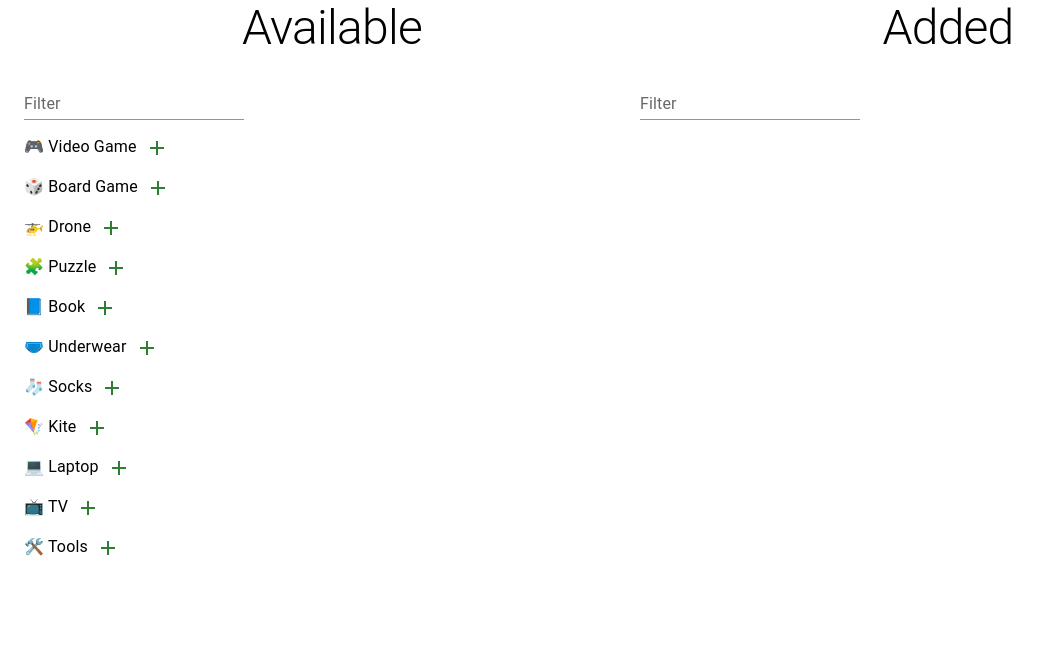
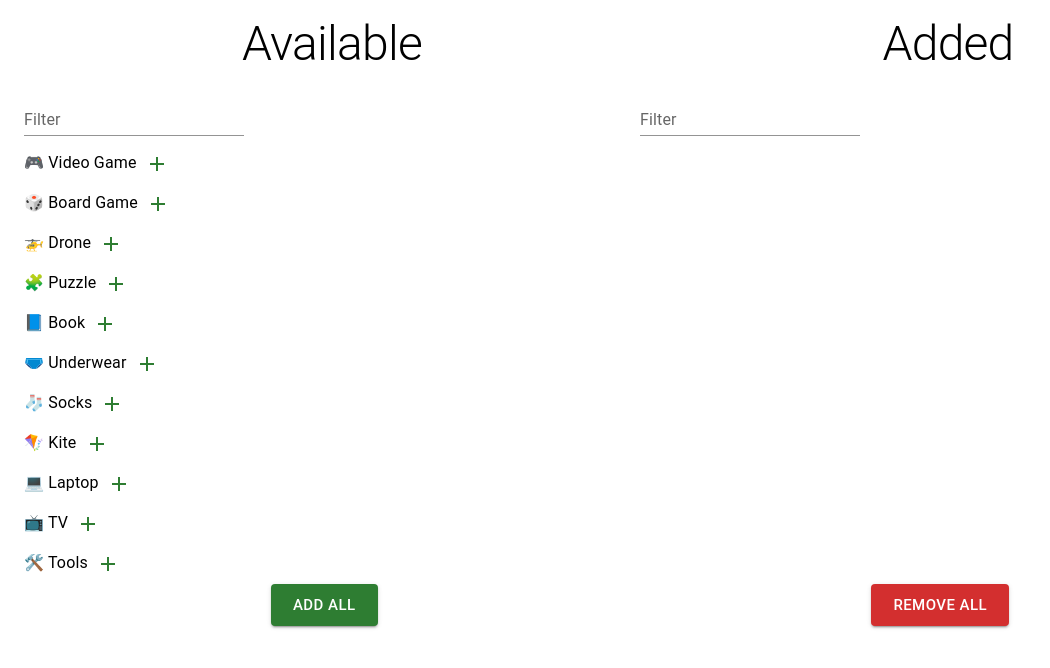
Before and after one commit to TerrenceMM2/MyChristmasList, a React (Create React App) app: page / in a window 1280 px wide. Shown: the top 668 px of the page, without its empty margins (0-1050 px from the left). Built offline with nearby package versions, Linux system fonts and the light colour scheme.

Commit message:
feat: add add all and remove all buttons and logic

```diff
--- a/src/components/ListContainer.jsx
+++ b/src/components/ListContainer.jsx
@@ -1,7 +1,7 @@
 import { useState } from "react";
-import PropTypes from "prop-types";
 
 // MUI Components
+import Button from "@mui/material/Button";
 import Grid from "@mui/material/Grid";
 
 // Custom Components
@@ -11,7 +11,7 @@ import AvailableColumn from "./AvailableColumn";
 // Data
 import itemData from "data/itemData";
 
-const ListContainer = (props) => {
+const ListContainer = () => {
   const [addedItems, setAddedItems] = useState([]);
   const [availableItems, setAvailableItems] = useState(itemData);
 
@@ -41,7 +41,7 @@ const ListContainer = (props) => {
   };
 
   return (
-    <Grid container>
+    <Grid container sx={{ marginTop: "1rem" }}>
       <Grid item xs={12} sm={6}>
         <AvailableColumn
           availableItems={availableItems}
@@ -54,10 +54,30 @@ const ListContainer = (props) => {
           handleDeleteItem={handleDeleteItem}
         />
       </Grid>
+      <Grid container direction="row" justifyContent="space-around">
+        <Button
+          variant="contained"
+          color="success"
+          onClick={() => {
+            setAvailableItems([]);
+            setAddedItems(itemData);
+          }}
+          size="large">
+          Add All
+        </Button>
+        <Button
+          variant="contained"
+          color="error"
+          onClick={() => {
+            setAddedItems([]);
+            setAvailableItems(itemData);
+          }}
+          size="large">
+          Remove All
+        </Button>
+      </Grid>
     </Grid>
   );
 };
 
-ListContainer.propTypes = {};
-
 export default ListContainer;
```
